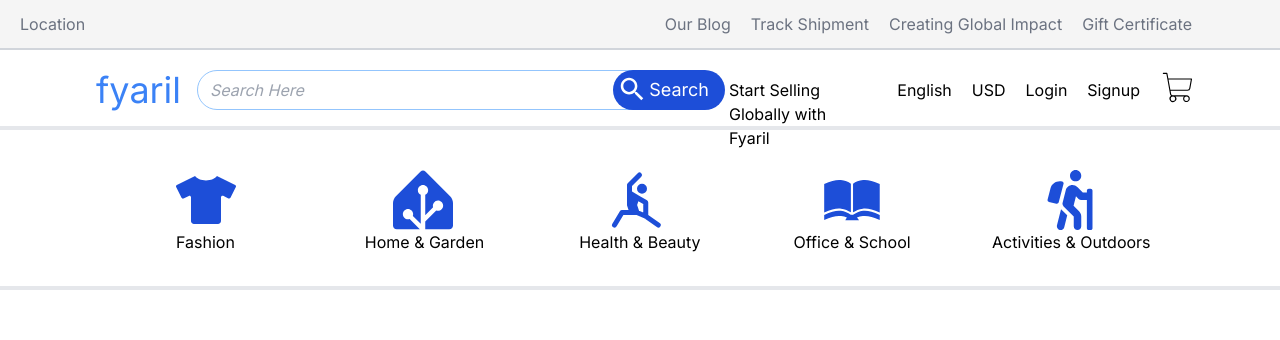
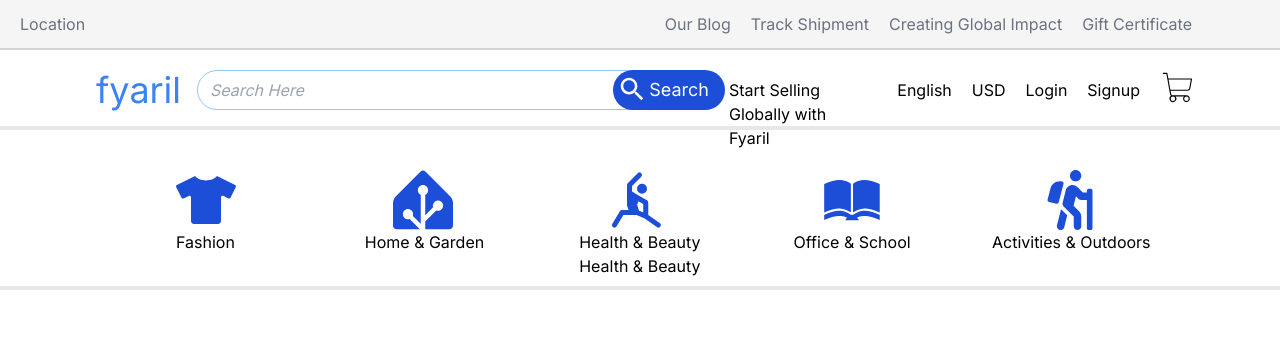
Before and after one commit to afdalmaulana/project_ui, a Next.js app: page / in a window 1280 px wide. Shown: the top 340 px of the page. Built offline with nearby package versions, Linux system fonts and the light colour scheme.

Commit message:
refactor(component): create menu component

```diff
--- a/package.json
+++ b/package.json
@@ -11,6 +11,7 @@
   "dependencies": {
     "clsx": "^2.1.0",
     "next": "14.1.0",
+    "prop-types": "^15.8.1",
     "react": "^18",
     "react-dom": "^18",
     "react-icons": "^5.0.1"
--- a/src/app/page.js
+++ /dev/null
@@ -1,16 +0,0 @@
-import Banner from "@/components/banner";
-import Menu from "@/components/menu";
-import Navbar from "@/components/navbar";
-import SearchBar from "@/components/searchBar";
-import Image from "next/image";
-
-export default function Home() {
-  return (
-    <div>
-      <Navbar/>
-      <SearchBar/>
-      <Menu/>
-      <Banner/>
-    </div>
-  );
-}
--- /dev/null
+++ b/src/app/page.jsx
@@ -0,0 +1,40 @@
+import Banner from "@/components/banner";
+import Menu from "@/components/menu";
+import Navbar from "@/components/navbar";
+import SearchBar from "@/components/searchBar";
+
+import { FaTshirt } from "react-icons/fa";
+import { SiHomeassistant } from "react-icons/si";
+import { GrYoga } from "react-icons/gr";
+import { GiOpenBook } from "react-icons/gi";
+import { FaHiking } from "react-icons/fa";
+
+//TODO: the icons are not showing up
+
+export default function Home() {
+  return (
+    <div>
+      <Navbar />
+      <SearchBar />
+      <Menu>
+        <Menu.Item name="Fashion" className="hover:bg-green-300 w-[12rem] px-[4rem] py-[2.5rem]">
+          <FaTshirt className="text-6xl text-blue-700" />
+        </Menu.Item>
+        <Menu.Item name="Home & Garden" className="hover:bg-green-300 w-[11.6rem] px-[2rem] py-[2.5rem]">
+          <SiHomeassistant className="text-6xl text-blue-700 ml-7" />
+        </Menu.Item>
+        <Menu.Item name="Health & Beauty" className="hover:bg-green-300 w-[11.6rem] px-[2rem] py-[2.5rem]">
+          <GrYoga className="text-6xl text-blue-700 ml-7" />
+          <div>Health & Beauty</div>
+        </Menu.Item>
+        <Menu.Item name="Office & School" className="hover:bg-green-300 w-[11.6rem] px-[2rem] py-[2.5rem]">
+          <GiOpenBook className="text-6xl text-blue-700 ml-7" />
+        </Menu.Item>
+        <Menu.Item name="Activities & Outdoors" className="hover:bg-green-300 w-[12rem] px-[1rem] py-[2.5rem]">
+          <FaHiking className="text-6xl text-blue-700 ml-12" />
+        </Menu.Item>
+      </Menu>
+      <Banner />
+    </div>
+  );
+}
--- a/src/components/menu.jsx
+++ b/src/components/menu.jsx
@@ -1,31 +1,43 @@
-import { FaTshirt } from "react-icons/fa";
-import { SiHomeassistant } from "react-icons/si";
-import { GrYoga } from "react-icons/gr";
-import { GiOpenBook } from "react-icons/gi";
-import { FaHiking } from "react-icons/fa";
-export default function Menu() {
+import clsx from "clsx";
+
+/**
+ * Menu Component
+ *
+ * Menu Component will be placed on the top of the page with wrap with navbar
+ *
+ * @param {import("react").ReactNode} children - child react node Element
+ *
+ * @returns {JSX.Element}
+ */
+export default function Menu({ children }) {
   return (
     <div className="border-b-4 w-full flex justify-between px-[7rem] h-[10rem] ">
-      <div className="hover:bg-green-300 w-[12rem] px-[4rem] py-[2.5rem]">
-        <FaTshirt className="text-6xl text-blue-700" />
-        <div>Fashion</div>
-      </div>
-      <div className="hover:bg-green-300 w-[11.6rem] px-[2rem] py-[2.5rem]">
-        <SiHomeassistant className="text-6xl text-blue-700 ml-7" />
-        <div>Home & Garden</div>
-      </div>
-      <div className="hover:bg-green-300 w-[11.6rem] px-[2rem] py-[2.5rem]">
-        <GrYoga className="text-6xl text-blue-700 ml-7" />
-        <div>Health & Beauty</div>
-      </div>
-      <div className="hover:bg-green-300 w-[11.6rem] px-[2rem] py-[2.5rem]">
-        <GiOpenBook className="text-6xl text-blue-700 ml-7" />
-        <div>Office & School</div>
-      </div>
-      <div className="hover:bg-green-300 w-[12rem] px-[1rem] py-[2.5rem]">
-        <FaHiking className="text-6xl text-blue-700 ml-12" />
-        <div>Activities & Outdoors</div>
-      </div>
+      {children}
     </div>
   );
 }
+
+/**
+ * Create Item For The menu
+ *
+ * @param {Object} props
+ * @param {String} props.name - The name of the menu item
+ * @param {React.ReactNode} props.children - The icon of the menu item
+ * @param {string} props.className - The className of the menu item
+ *
+ *
+ * @return {JSX.Element}
+ *
+ * @example
+ * // Example usage of Menu.Item component:
+ * <Menu.Item name="Home" icon=<FaHiking className="text-6xl text-blue-700 ml-12" />"  />
+*/
+Menu.Item = ({ name, children, className = '', ...rest }) => {
+  const baseClass = clsx("hover:bg-green-300", className);
+  return (
+    <div className={baseClass} {...rest}>
+      {children}
+      <div>{name}</div>
+    </div>
+  )
+}
```
Also changed, not shown: src/app/layout.jsx (renamed from src/app/layout.js), 1 other file (tests, documents, lock files or other folders).
